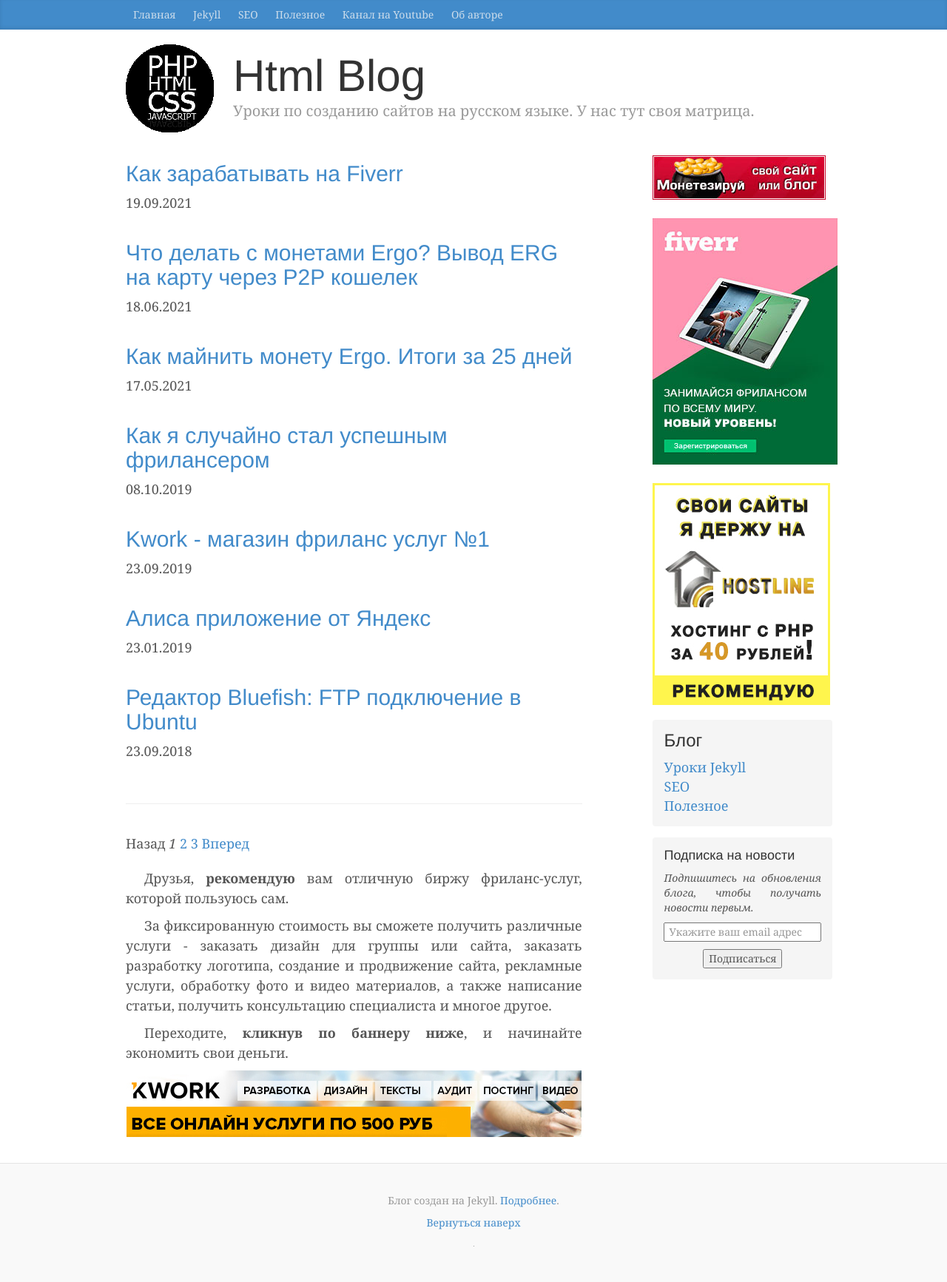
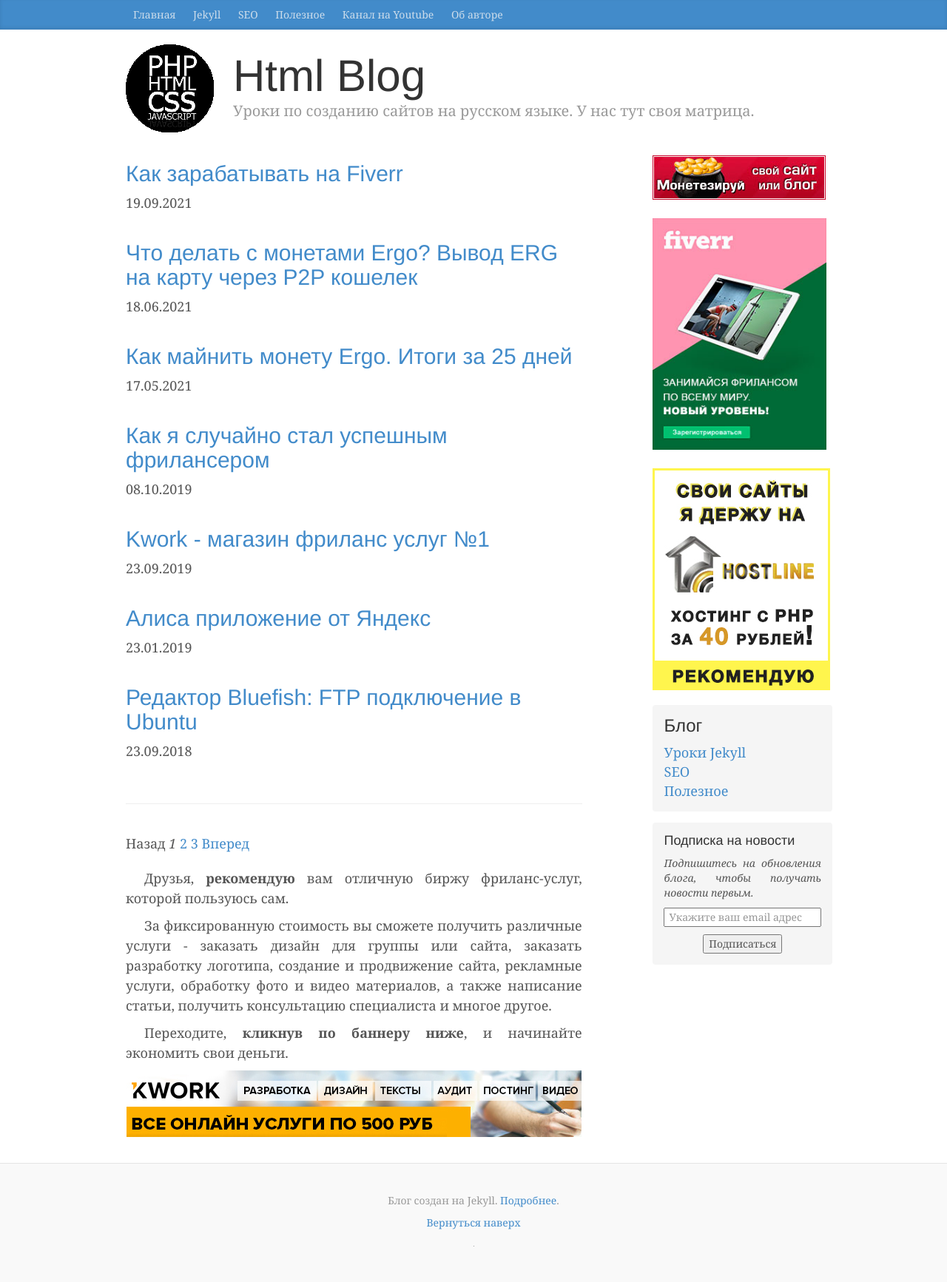
Before and after one commit to htmlblog/htmlblog.github.io, a Jekyll site: the page built from index.html, in a window 1280 px wide. Shown: the whole page at 74% size. Built offline with Jekyll 4.4.1, drawn with Linux system fonts in a browser that asks for light colours; the list of posts is cut into pages by our own code; comment, search, counter and statistics services are not loaded.

Commit message:
Update sidebar.html

```diff
--- a/_includes/sidebar.html
+++ b/_includes/sidebar.html
@@ -2,7 +2,7 @@
 	<a href="https://gogetlinks.net/?inv=a87rqg" rel="nofollow" target="_blank"><img src="/uploads/gogetlinks.jpg"></a>
 </div>
 <div class="sidebar-module sidebar-module-ads">
-	<a href="http://www.fiverr.com/s2/afe60823a5" rel="nofollow" target="_blank"><img src="/uploads/fiverr-banner.jpg"></a>
+	<a href="http://www.fiverr.com/s2/afe60823a5" rel="nofollow" target="_blank"><img src="/uploads/fiverr-banner.jpg" style="width: 235px;"></a>
 </div>
 <div class="sidebar-module sidebar-module-ads">
 	<a href="http://hostline.ru/?from=74884" rel="nofollow" target="_blank"><img src="/uploads/hostline.jpg"></a>
```
